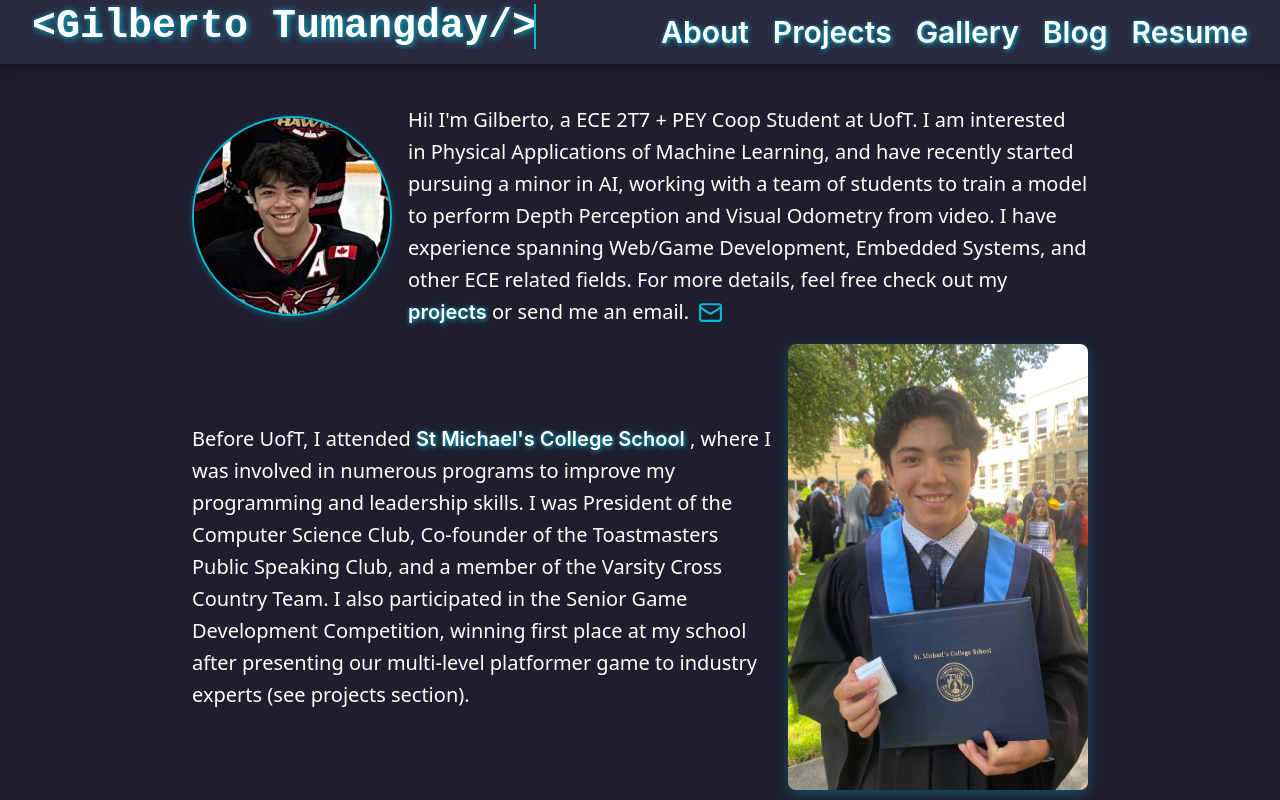
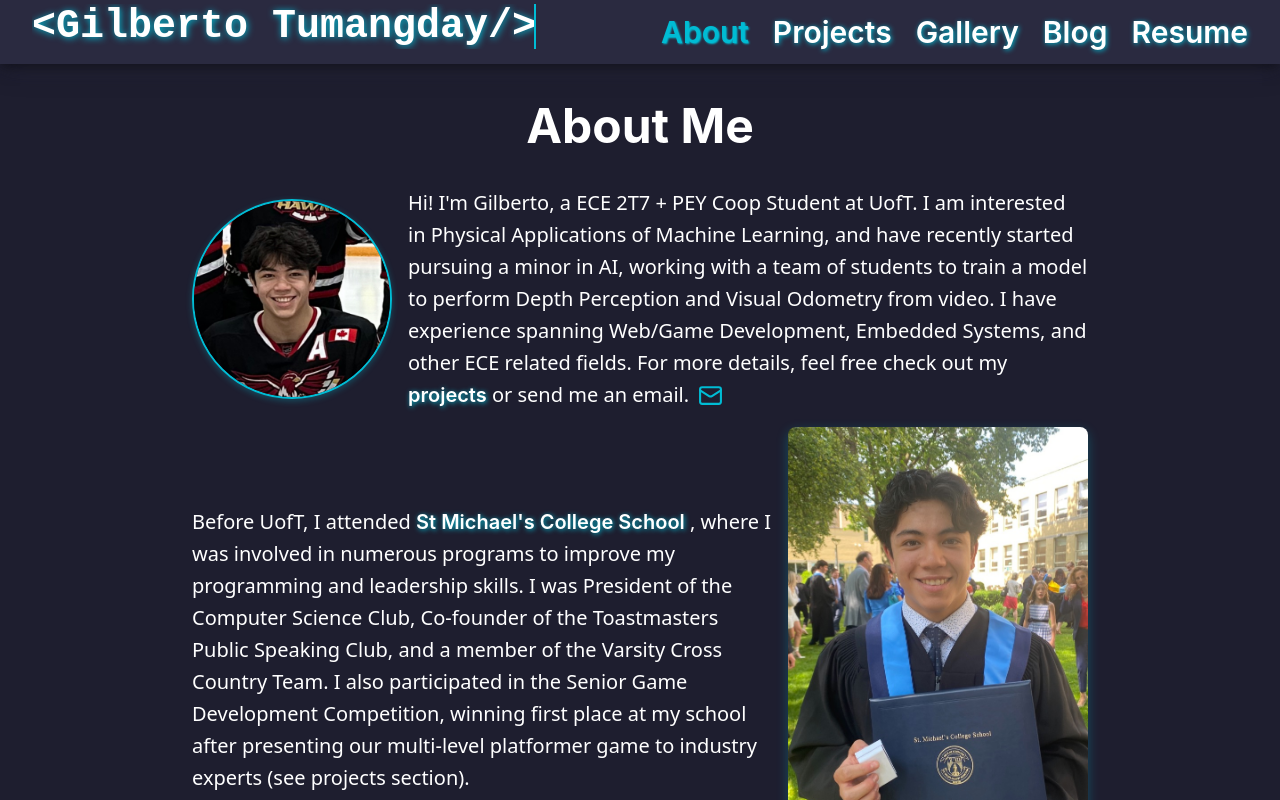
Before and after one commit to gilbertotumangday1/reactComponentPlayground, a Next.js app: page /website/about in a window 1280 px wide. Shown: the top 800 px of the page. Built offline with nearby package versions, Linux system fonts and the light colour scheme.

Commit message:
website done

```diff
--- a/src/app/website/about/page.jsx
+++ b/src/app/website/about/page.jsx
@@ -1,6 +1,6 @@
 'use client';
 
-import React, { useState, useEffect } from 'react';
+import React from 'react';
 import Navbar from '@/components/Navbar';
 import { Caption, Paragraph } from '@/components/Text';
 import Avatar from "@/components/Avatar";
@@ -8,23 +8,8 @@ import ClickableText from '@/components/ClickableText';
 import IconButton  from '@/components/IconButton';
 import { Mail } from 'lucide-react';
 import Thumbnail from '@/components/Thumbnail';
-import LoadingSpinner from '@/components/LoadingSpinner';
 
 export default function AboutPage() {
-  const [loading, setLoading] = useState(true);
-
-  useEffect(() => {
-    const timer = setTimeout(() => {
-      setLoading(false);
-    }, 1200);
-
-    return () => clearTimeout(timer);
-  }, []);
-
-  if (loading) {
-    return <LoadingSpinner text="Loading About..." />;
-  }
-
   return (
     <div
       style={{
@@ -38,6 +23,22 @@ export default function AboutPage() {
       {/* Fixed Navbar */}
       <Navbar />
 
+      <div>
+          <h1
+            className="projects-header"
+            style={{
+              fontSize: '3rem',
+              fontWeight: 'bold',
+              color: 'white',
+              textAlign: 'center',
+              marginBottom: '0rem',
+              marginTop: '6rem',
+            }}
+          >
+            About Me
+          </h1>
+        </div>
+
       {/* Main centered content */}
       <main
         style={{
@@ -45,7 +46,7 @@ export default function AboutPage() {
           display: 'flex',
           justifyContent: 'center',
           alignItems: 'center',
-          padding: '4.5rem 2rem 2rem',
+          padding: '',
         }}
       >
         {/* Inner centered box */}
--- a/src/components/Navbar.jsx
+++ b/src/components/Navbar.jsx
@@ -2,6 +2,7 @@
 
 import { useState, useEffect, useRef } from 'react';
 import Link from 'next/link';
+import { usePathname } from 'next/navigation';
 import { Heading } from '@/components/Text';
 import ClickableText from '@/components/ClickableText';
 import { HamburgerIcon } from '@/components/TechnicalIcons';
@@ -10,6 +11,7 @@ import './Navbar.css';
 export default function Navbar() {
   const [isDropdownOpen, setIsDropdownOpen] = useState(false);
   const dropdownRef = useRef(null);
+  const pathname = usePathname();
 
   // Close dropdown when clicking outside
   useEffect(() => {
@@ -35,6 +37,23 @@ export default function Navbar() {
     { href: '/resume.pdf', label: 'Resume', target: '_blank' },
   ];
 
+  // Function to check if the current item is active
+  const isCurrentPage = (href) => {
+    // For resume PDF, never consider it current since it opens in new tab
+    if (href === '/resume.pdf') return false;
+    // Check if it matches the current pathname
+    return pathname === href;
+  };
+
+  // Style for selected page
+  const getSelectedStyle = (isActive) => {
+    if (!isActive) return {};
+    return {
+      color: '#00BCD4',
+      textShadow: '1px 1px 2px #00BCD4',
+    };
+  };
+
   return (
     <nav className="navbar">
       {/* Name on the left */}
@@ -45,13 +64,15 @@ export default function Navbar() {
       {/* Desktop Navigation */}
       <div className="navbar-links desktop-only">
         {menuItems.map((item) => (
+          <div key={item.href}>
             <ClickableText
-            key={item.href}
               href={item.href}
               target={item.target}
+              style={getSelectedStyle(isCurrentPage(item.href))}
             >
               {item.label}
             </ClickableText>
+          </div>
         ))}
       </div>
 
@@ -65,8 +86,8 @@ export default function Navbar() {
         {isDropdownOpen && (
           <div className="dropdown-menu">
             {menuItems.map((item) => (
+              <div key={item.href}>
                 <ClickableText
-                key={item.href}
                   href={item.href}
                   target={item.target}
                   onClick={() => setIsDropdownOpen(false)}
@@ -75,11 +96,13 @@ export default function Navbar() {
                     padding: '0.75rem 1rem',
                     fontSize: '1rem',
                     textDecoration: 'none',
-                  borderBottom: '1px solid rgba(255, 255, 255, 0.1)'
+                    borderBottom: '1px solid rgba(255, 255, 255, 0.1)',
+                    ...getSelectedStyle(isCurrentPage(item.href))
                   }}
                 >
                   {item.label}
                 </ClickableText>
+              </div>
             ))}
           </div>
         )}
```
Also changed, not shown: src/app/page.jsx (+3 -18 lines), src/app/website/blog/page.jsx (+1 -16 lines), src/app/website/gallery/page.jsx (+17 -1 lines), src/app/website/projects/page.jsx (+14 -19 lines), public/projects/beastHunter/manifest.json, public/projects/signReader/manifest.json, public/projects/stardewFPGA/manifest.json, public/projects/thispage/1.png (added), public/projects/thispage/manifest.json (added), public/projects/tourismateGIS/manifest.json. Lines whose indentation alone changed are shown as unchanged.
